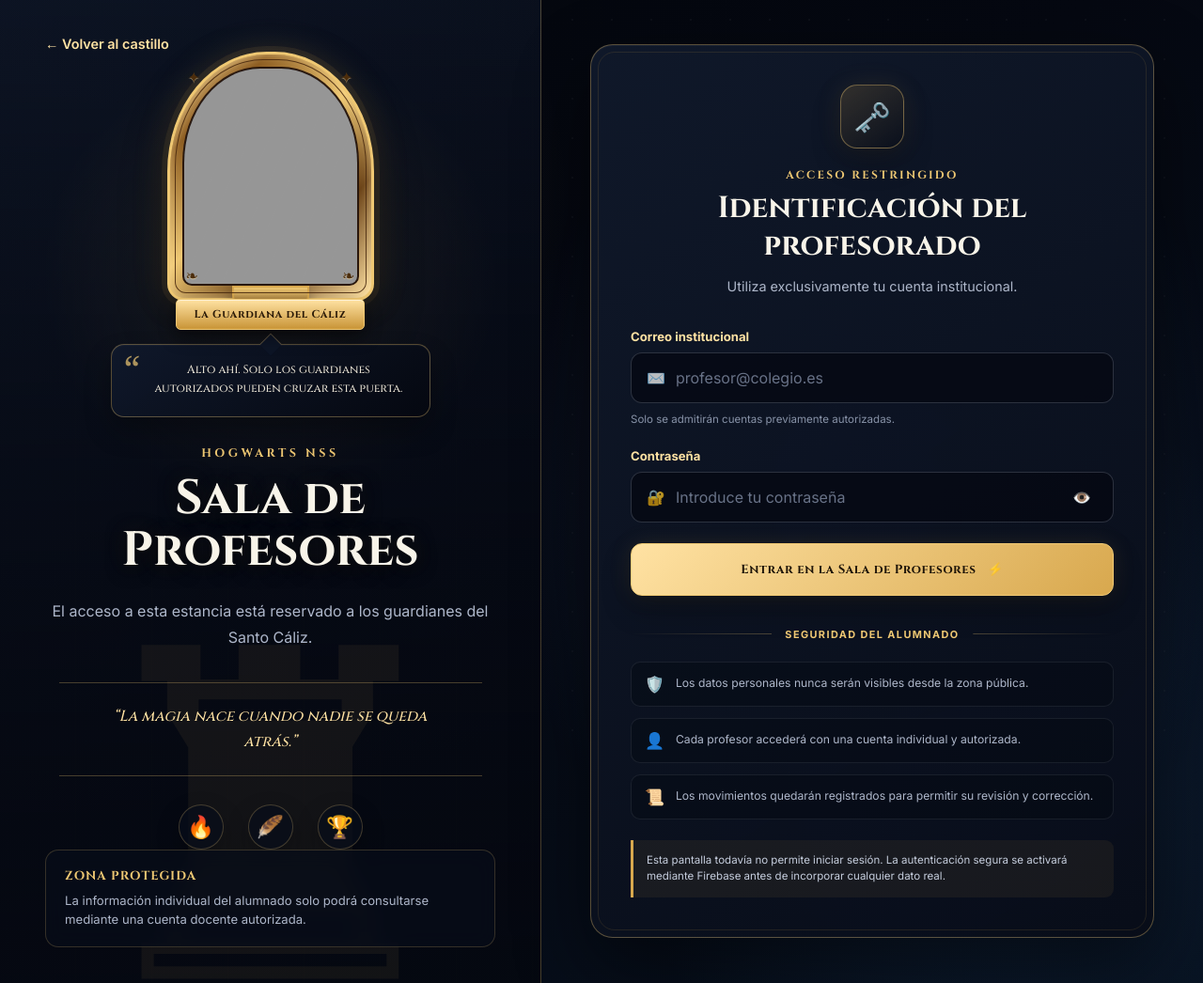
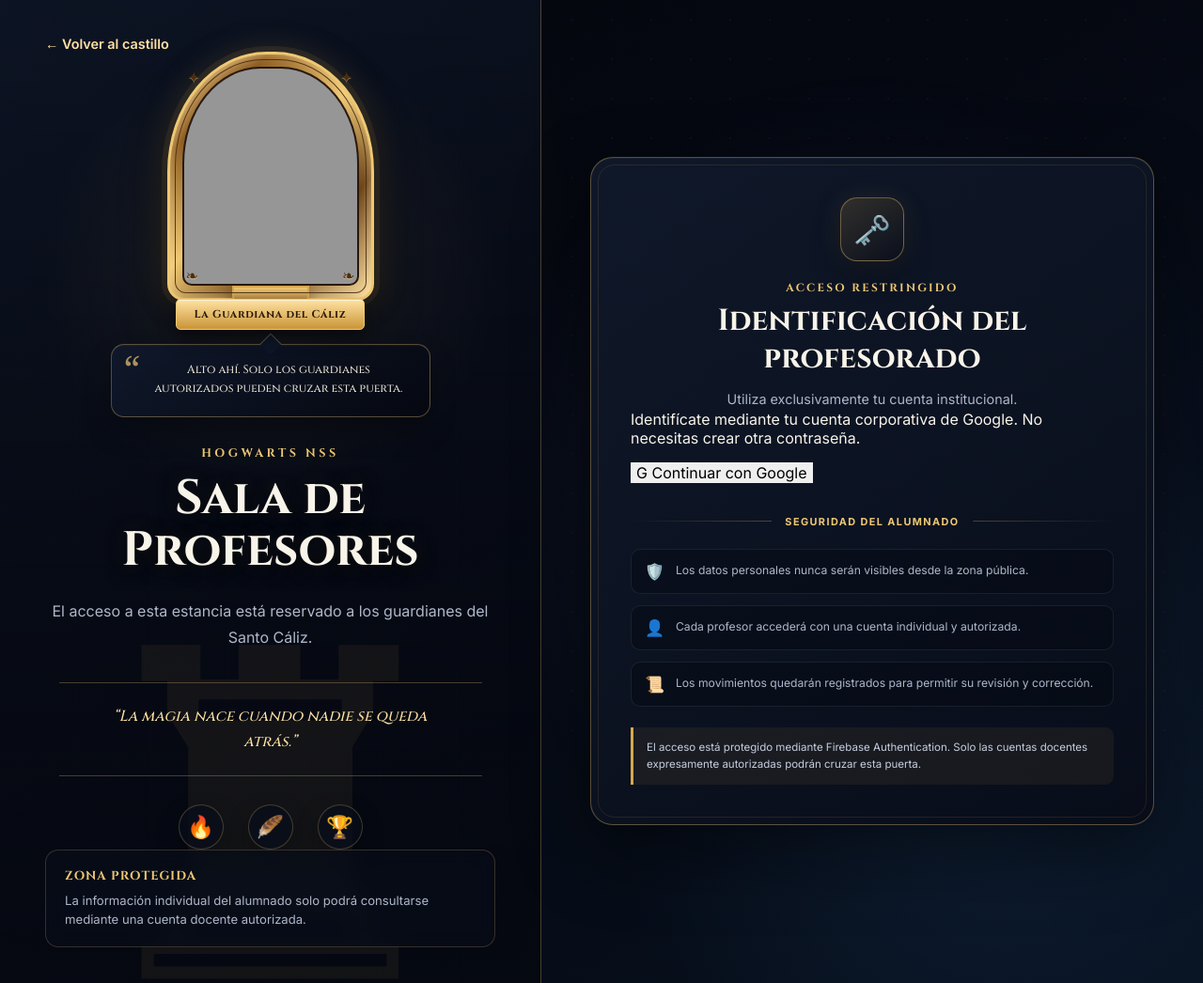
Before and after one commit to Jorge1331/hogwarts-nss, a plain HTML site: page profesores.html in a window 1280 px wide. Shown: the whole page at 94% size. Drawn offline with Linux system fonts and the light colour scheme; grey boxes are pictures that could not be loaded.

Commit message:
Preparar acceso docente con Google

```diff
--- a/profesores.html
+++ b/profesores.html
@@ -147,68 +147,27 @@
 
         </div>
 
-        <form
-          id="teacherLoginForm"
-          class="teacher-login-form"
-          novalidate
-        >
+       <div class="teacher-google-access">
 
-          <div class="form-field">
-
-            <label for="teacherEmail">
-              Correo institucional
-            </label>
-
-            <div class="input-wrapper">
-              <span aria-hidden="true">✉️</span>
-
-              <input
-                id="teacherEmail"
-                name="teacherEmail"
-                type="email"
-                autocomplete="email"
-                placeholder="profesor@colegio.es"
-                required
-              >
-            </div>
-
-            <small>
-              Solo se admitirán cuentas previamente autorizadas.
-            </small>
-
-          </div>
-
-
-          <div class="form-field">
-
-            <label for="teacherPassword">
-              Contraseña
-            </label>
-
-            <div class="input-wrapper">
-              <span aria-hidden="true">🔐</span>
-
-              <input
-                id="teacherPassword"
-                name="teacherPassword"
-                type="password"
-                autocomplete="current-password"
-                placeholder="Introduce tu contraseña"
-                required
-              >
+  <p class="google-access-description">
+    Identifícate mediante tu cuenta corporativa de Google.
+    No necesitas crear otra contraseña.
+  </p>
 
   <button
-                id="togglePasswordButton"
-                class="toggle-password-button"
+    id="googleSignInButton"
+    class="google-sign-in-button"
     type="button"
-                aria-label="Mostrar contraseña"
   >
-                👁️
+    <span
+      class="google-sign-in-icon"
+      aria-hidden="true"
+    >
+      G
+    </span>
+
+    <span>Continuar con Google</span>
   </button>
-            </div>
-
-          </div>
-
 
   <p
     id="loginMessage"
@@ -217,16 +176,7 @@
     aria-live="polite"
   ></p>
 
-
-          <button
-            class="teacher-login-button"
-            type="submit"
-          >
-            <span>Entrar en la Sala de Profesores</span>
-            <span aria-hidden="true">⚡</span>
-          </button>
-
-        </form>
+</div>
 
 
         <div class="security-divider">
@@ -267,9 +217,9 @@
 
 
        <p class="temporary-access-warning">
-          Esta pantalla todavía no permite iniciar sesión.
-          La autenticación segura se activará mediante Firebase
-          antes de incorporar cualquier dato real.
+  El acceso está protegido mediante Firebase Authentication.
+  Solo las cuentas docentes expresamente autorizadas
+  podrán cruzar esta puerta.
 </p>
 
       </div>
@@ -279,7 +229,10 @@
   </main>
 
 
-  <script src="profesores.js"></script>
+<script
+  type="module"
+  src="profesores.js"
+></script>
 
 </body>
 </html>
```
Lines whose indentation alone changed are shown as unchanged.
